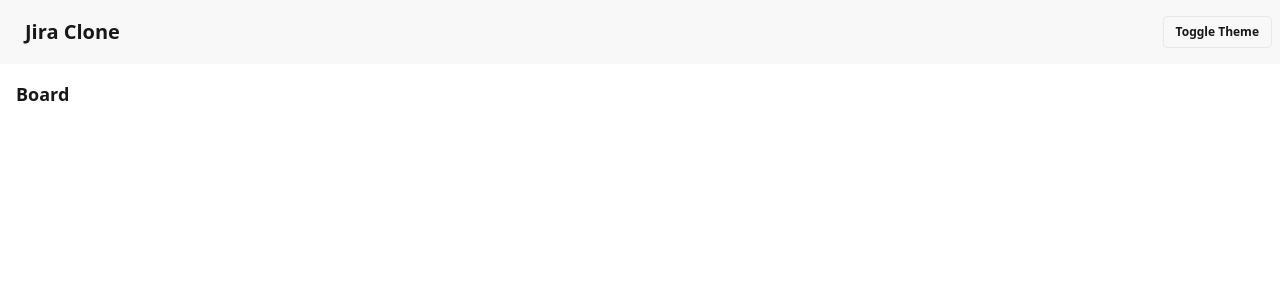
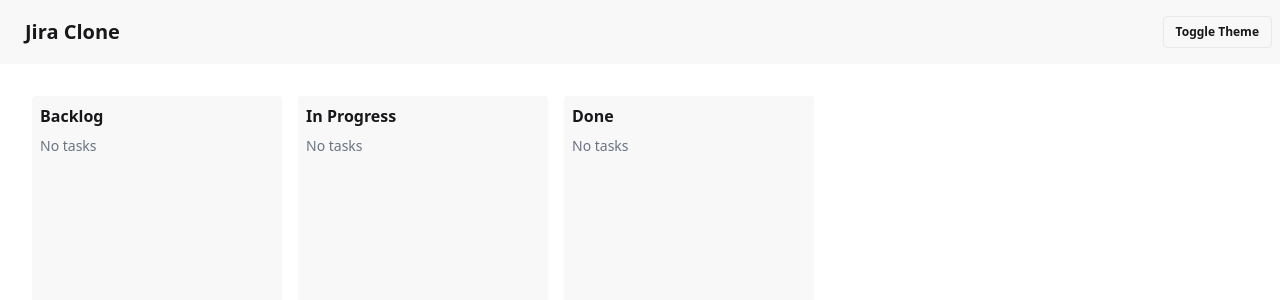
Before and after one commit to Mudasra/Dev-Tinder, a React (Vite) app: page /projects/project-1/board in a window 1280 px wide. Shown: the top 300 px of the page. Built offline with nearby package versions, Linux system fonts and the light colour scheme; the HTML template or start-up script is replaced by a standard one.

Commit message:
add Kanban board skeleton with columns and placeholder tasks

```diff
--- a/package.json
+++ b/package.json
@@ -10,6 +10,9 @@
     "lint": "eslint src --ext .js,.jsx"
   },
   "dependencies": {
+    "@dnd-kit/core": "^6.3.1",
+    "@dnd-kit/modifiers": "^9.0.0",
+    "@dnd-kit/sortable": "^10.0.0",
     "@fortawesome/free-brands-svg-icons": "^7.0.1",
     "@fortawesome/free-solid-svg-icons": "^7.0.1",
     "@fortawesome/react-fontawesome": "^3.0.2",
--- /dev/null
+++ b/src/Components/BoardColumn.jsx
@@ -0,0 +1,16 @@
+import TaskCard from './TaskCard';
+
+function BoardColumn({ column, tasks = [] }) {
+  return (
+    <div className="bg-base-200 rounded p-2 flex flex-col min-w-[250px]">
+      <h3 className="font-semibold mb-2">{column}</h3>
+      <div className="flex flex-col gap-2">
+        {tasks.length
+          ? tasks.map((task) => <TaskCard key={task.id} task={task} />)
+          : <p className="text-sm text-gray-500">No tasks</p>}
+      </div>
+    </div>
+  );
+}
+
+export default BoardColumn;
--- /dev/null
+++ b/src/Components/TaskCard.jsx
@@ -0,0 +1,9 @@
+function TaskCard({ task }) {
+  return (
+    <div className="bg-base-100 p-2 rounded shadow hover:shadow-md cursor-grab">
+      <p>{task?.title || 'Placeholder Task'}</p>
+    </div>
+  );
+}
+
+export default TaskCard;
--- a/src/pages/BoardPage.jsx
+++ b/src/pages/BoardPage.jsx
@@ -1,5 +1,45 @@
+import { useParams } from 'react-router-dom';
+import useAppStore from '../store/useAppStore';
+import BoardColumn from '../components/BoardColumn';
+import {
+  DndContext,
+  closestCenter,
+  PointerSensor,
+  useSensor,
+  useSensors
+} from '@dnd-kit/core';
+import { SortableContext, horizontalListSortingStrategy } from '@dnd-kit/sortable';
+
 function BoardPage() {
-  return <h2 className="text-lg font-semibold">Board</h2>;
+  const { projectId } = useParams();
+  const project = useAppStore((s) =>
+    s.projects.find((p) => p.id === projectId)
+  );
+
+  const sensors = useSensors(
+    useSensor(PointerSensor, {
+      activationConstraint: { distance: 5 }
+    })
+  );
+
+  if (!project) return <p>Project not found</p>;
+
+  return (
+    <div className="overflow-x-auto">
+      <DndContext sensors={sensors} collisionDetection={closestCenter}>
+        <SortableContext
+          items={project.columns}
+          strategy={horizontalListSortingStrategy}
+        >
+          <div className="flex gap-4 p-4 min-h-[70vh]">
+            {project.columns.map((col) => (
+              <BoardColumn key={col} column={col} />
+            ))}
+          </div>
+        </SortableContext>
+      </DndContext>
+    </div>
+  );
 }
 
 export default BoardPage;
```
Also changed, not shown: 1 other file (tests, documents, lock files or other folders).
